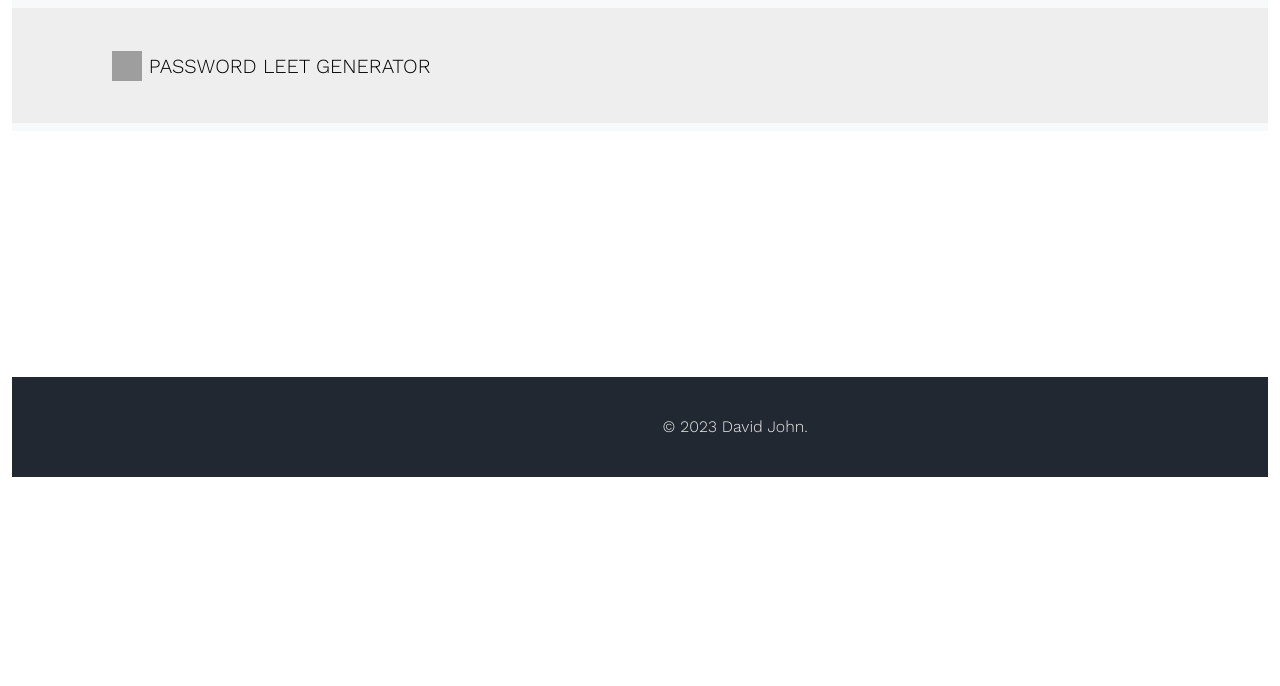
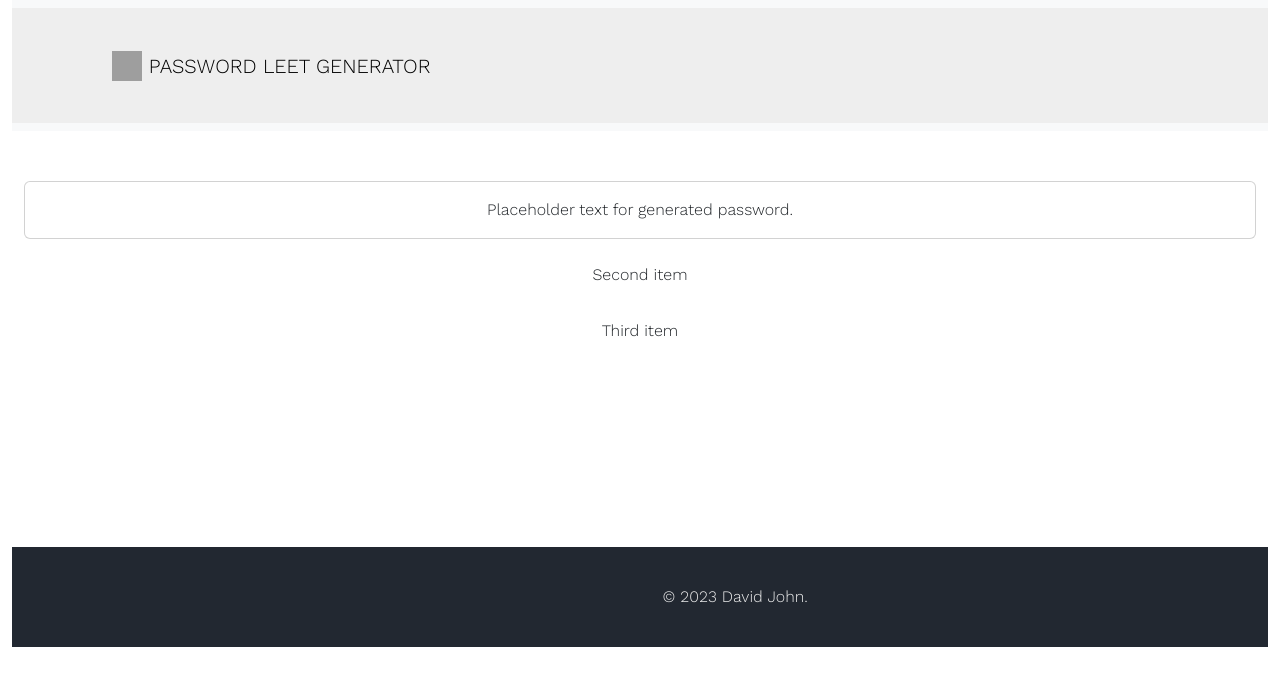
Before and after one commit to DavidJohnnnn/pwgen, a React (Create React App) app: page / in a window 1280 px wide. Shown: the top 686 px of the page. Built offline with nearby package versions, Linux system fonts and the light colour scheme; grey boxes are pictures that could not be loaded; a web font is replaced by a local one.

Commit message:
Started laying out the divs for the password generation section

```diff
--- a/src/Components/Home.js
+++ b/src/Components/Home.js
@@ -1,5 +1,6 @@
-import Container from 'react-bootstrap/Container';
 import 'bootstrap/dist/css/bootstrap.min.css';
+import { Container, Stack, Card } from 'react-bootstrap';
+
 
 function Home() {
   let page = {
@@ -9,12 +10,27 @@ function Home() {
     margin: "auto",
     maxWidth: "100%"
   }
+
+  // First div in the stack will be the line where the password that is generated will show up as well as a refresh button to redo the password based on the entered parameters.
+  function PasswordLine() {
+    return (
+      <>
+        <Card>
+          <Card.Body>Placeholder text for generated password.</Card.Body>
+        </Card>
+      </>
+    );
+  }
+
   return (
     <Container style={page} fluid>
-
+      <Stack gap={3}>
+        <PasswordLine />
+        <div className="p-2">Second item</div>
+        <div className="p-2">Third item</div>
+      </Stack>
       <br />
       <br />
-
     </Container>
   );
 }
```
